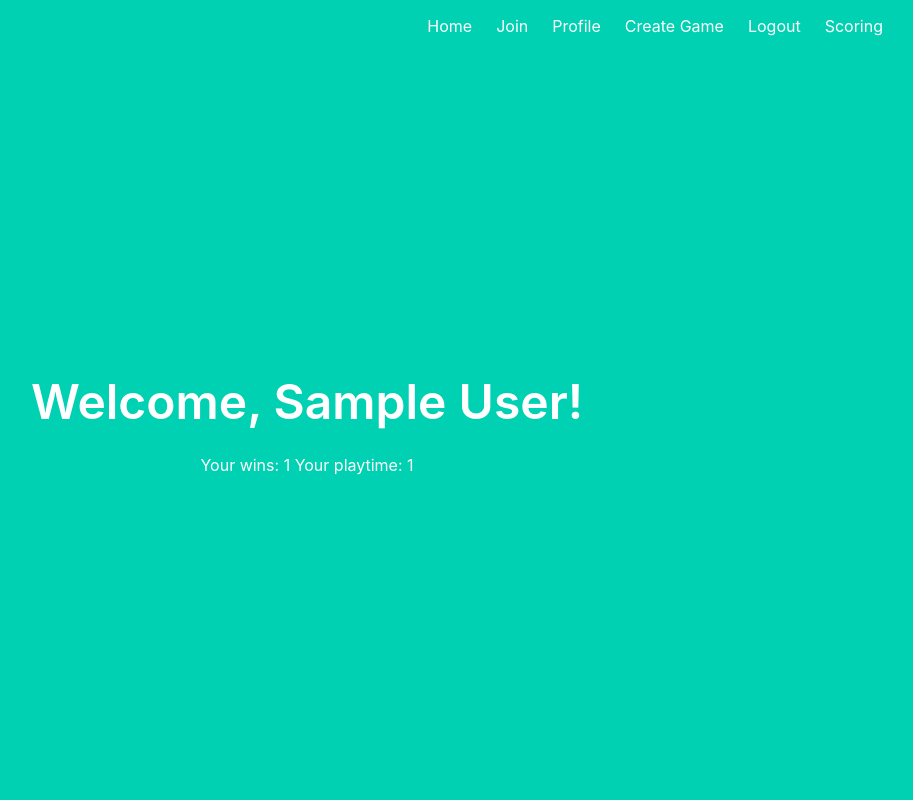
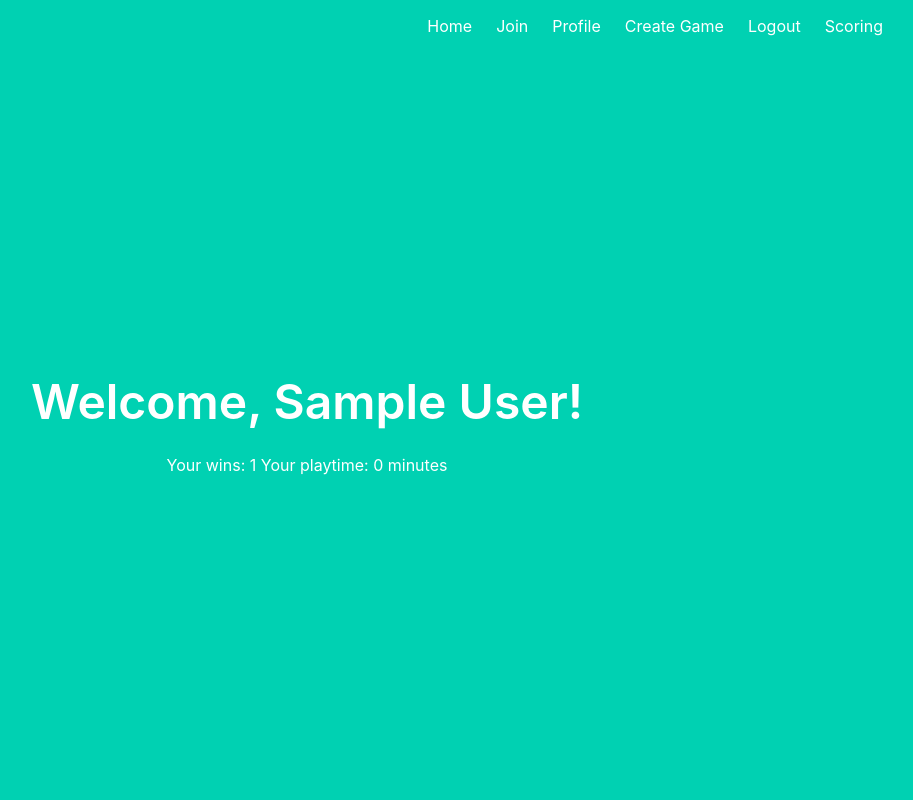
Before and after one commit to tobypullan/CodingDuels, a Flask app: page /profile in a window 1280 px wide. Shown: the whole page, without its empty margins (333-1246 px from the left). Run offline with Flask 3, Linux system fonts and the light colour scheme; a user stored in the database is signed in; tables that the repository leaves empty hold one stand-in row (values such as "Sample post").

Commit message:
playtime display changes

```diff
--- a/project/main.py
+++ b/project/main.py
@@ -29,6 +29,7 @@ def index():
 @login_required
 def profile():
     playtime = Users.query.filter_by(personid=current_user.personid).first().playtime
+    playtime = playtime // 60 # converts playtime from seconds to minutes
     wins = Users.query.filter_by(personid=current_user.personid).first().wins
     return render_template('profile.html', name=current_user.name, playtime=playtime, wins=wins)
 
--- a/project/templates/profile.html
+++ b/project/templates/profile.html
@@ -7,6 +7,6 @@
 <h2>
   <!-- displays wins and playtime using the variables passed from the server -->
   Your wins: {{ wins }}
-  Your playtime: {{ playtime }}
+  Your playtime: {{ playtime }} minutes
 </h2>
 {% endblock %}
```
